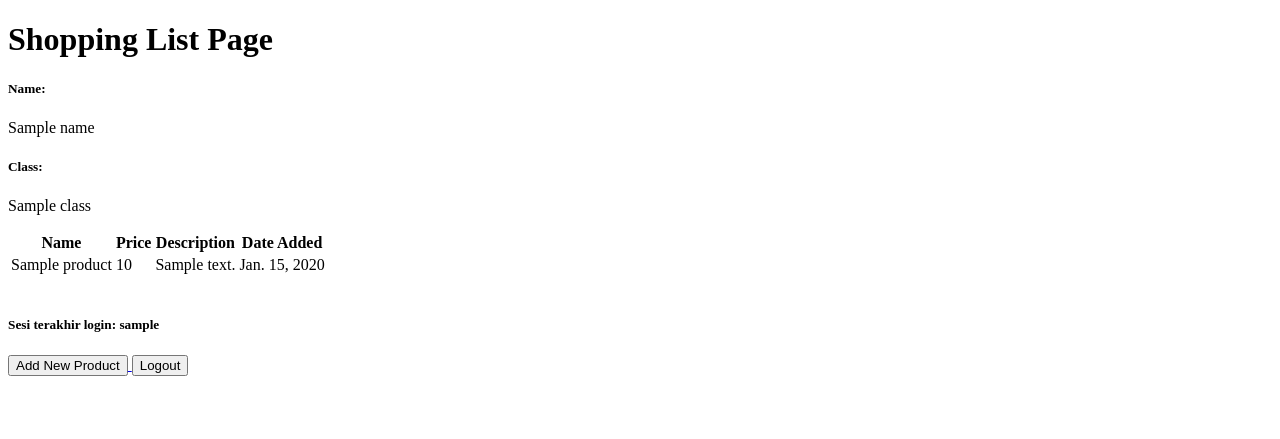
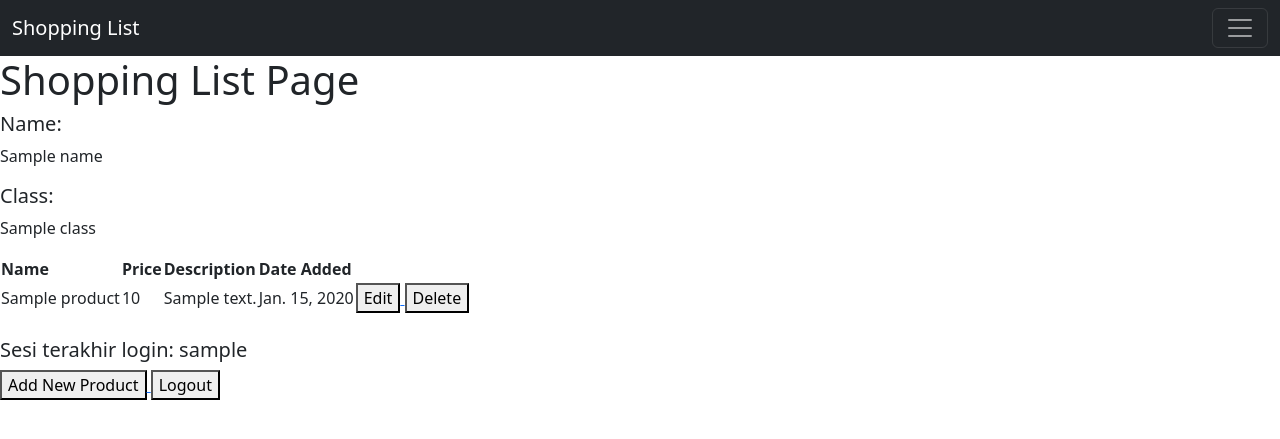
Before and after one commit to SamuelFarrel/shopping_list, a Django app: template main/templates/main.html in a window 1280 px wide. Shown: the top 439 px of the page. Run offline with Django 4.2, Linux system fonts and the light colour scheme; tables that the repository leaves empty hold one stand-in row (values such as "Sample post"); the template is opened without the code that fills it: values that come from a table or form of the project are taken from there, most other values are stand-ins (such as "Sample title", 1, 10 or a date in 2020).

Commit message:
selesai tutorial 4

```diff
--- a/main/templates/main.html
+++ b/main/templates/main.html
@@ -1,6 +1,28 @@
 {% extends 'base.html' %}
 
 {% block content %}
+<nav class="navbar navbar-dark bg-dark">
+    <div class="container-fluid">
+      <a class="navbar-brand" href="#">Shopping List</a>
+      <button class="navbar-toggler" type="button" data-bs-toggle="collapse" data-bs-target="#navbarText" aria-controls="navbarText" aria-expanded="false" aria-label="Toggle navigation">
+        <span class="navbar-toggler-icon"></span>
+      </button>
+      <div class="collapse navbar-collapse" id="navbarText">
+        <ul class="navbar-nav me-auto mb-2 mb-lg-0">
+          <li class="nav-item">
+            <a class="nav-link active" aria-current="page" href="{% url 'main:show_main' %}">Home</a>
+          </li>
+          <li class="nav-item">
+            <a class="nav-link active" href="{% url 'main:logout' %}">Logout</a>
+          </li>
+        </ul>
+        <span class="navbar-text">
+          <br>Samuel Farrel - PBP D
+        </span>
+      </div>
+    </div>
+  </nav>
+
     <h1>Shopping List Page</h1>
 
     <h5>Name:</h5>
@@ -25,6 +47,18 @@
                 <td>{{product.price}}</td>
                 <td>{{product.description}}</td>
                 <td>{{product.date_added}}</td>
+                <td>
+                    <a href="{% url 'main:edit_product' product.pk %}">
+                        <button>
+                            Edit
+                        </button>
+                    </a>
+                    <a href="{% url 'main:delete_product' product.pk %}">
+                          <button>
+                              Delete
+                          </button>
+                      </a>
+                </td>
             </tr>
         {% endfor %}
     </table>
--- a/main/urls.py
+++ b/main/urls.py
@@ -1,5 +1,5 @@
 from django.urls import path
-from main.views import show_main, create_product, show_xml, show_json, show_xml_by_id, show_json_by_id, register, login_user,logout_user
+from main.views import show_main, create_product, show_xml, show_json, show_xml_by_id, show_json_by_id, register, login_user,logout_user,edit_product,delete_product
 
 app_name = 'main'
 
@@ -13,4 +13,6 @@ urlpatterns = [
     path('register/', register, name='register'),
     path('login/', login_user, name='login'),
     path('logout/', logout_user, name='logout'),
+    path('edit-product/<int:id>', edit_product, name='edit_product'),
+    path('delete/<int:id>', delete_product, name='delete_product'),
 ]
--- a/templates/base.html
+++ b/templates/base.html
@@ -3,12 +3,17 @@
 <html lang="en">
     <head>
         <meta charset="UTF-8" />
+        <meta name="viewport" content="width=device-width, initial-scale=1">
         <meta
             name="viewport"
             content="width=device-width, initial-scale=1.0"
         />
         {% block meta %}
         {% endblock meta %}
+        <link href="https://cdn.jsdelivr.net/npm/bootstrap@5.3.2/dist/css/bootstrap.min.css" rel="stylesheet" integrity="sha384-T3c6CoIi6uLrA9TneNEoa7RxnatzjcDSCmG1MXxSR1GAsXEV/Dwwykc2MPK8M2HN" crossorigin="anonymous">
+        <script src="https://code.jquery.com/jquery-3.6.0.min.js" integrity="sha384-KyZXEAg3QhqLMpG8r+J4jsl5c9zdLKaUk5Ae5f5b1bw6AUn5f5v8FZJoMxm6f5cH1" crossorigin="anonymous"></script>
+        <script src="https://cdn.jsdelivr.net/npm/@popperjs/core@2.11.8/dist/umd/popper.min.js" integrity="sha384-I7E8VVD/ismYTF4hNIPjVp/Zjvgyol6VFvRkX/vR+Vc4jQkC+hVqc2pM8ODewa9r" crossorigin="anonymous"></script>
+        <script src="https://cdn.jsdelivr.net/npm/bootstrap@5.3.2/dist/js/bootstrap.min.js" integrity="sha384-BBtl+eGJRgqQAUMxJ7pMwbEyER4l1g+O15P+16Ep7Q9Q+zqX6gSbd85u4mG4QzX+" crossorigin="anonymous"></script>
     </head>
 
     <body>
```
Also changed, not shown: main/templates/edit_product.html (added, +22 -0 lines), main/views.py (+23 -0 lines).
